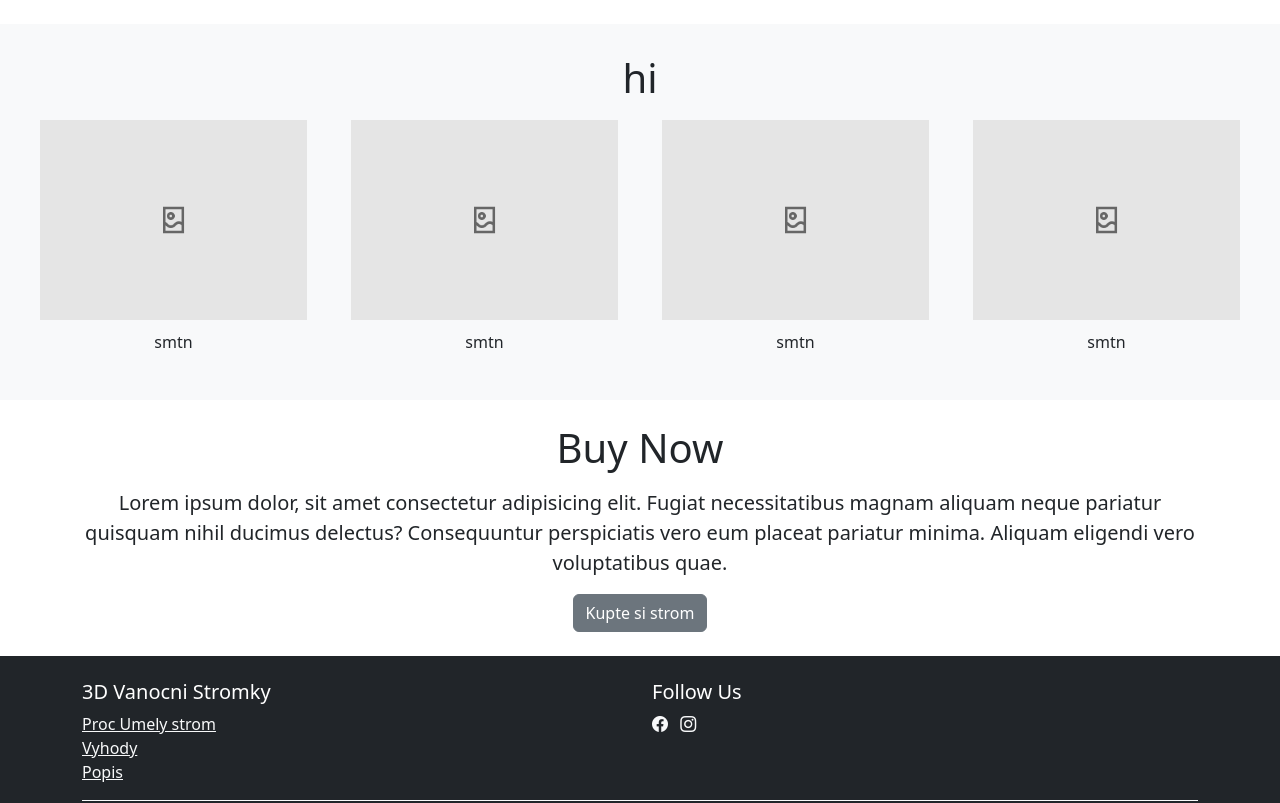
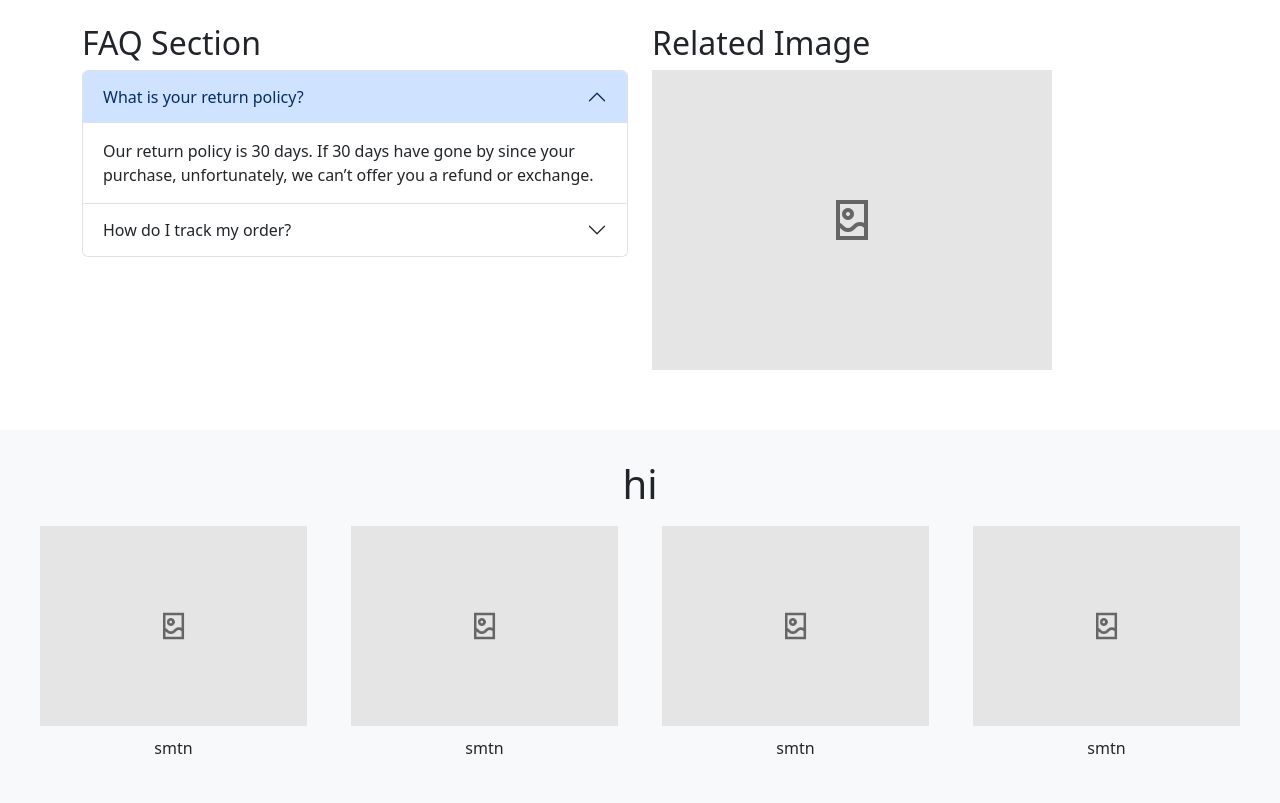
Before and after one commit to DuraSky/christmasTree, a website: page pages/index.html in a window 1280 px wide. Shown: the part 1320-2123 px from the top of the page. Drawn offline with nearby package versions, Linux system fonts and the light colour scheme.

Commit message:
added more content

```diff
--- a/assets/css/style.scss
+++ b/assets/css/style.scss
@@ -48,3 +48,17 @@
 .box > p {
   padding: 10px;
 }
+
+/* Custom CSS to limit the maximum width of fluid containers */
+.max-width-custom {
+  max-width: 3000px; /* or any maximum width you prefer */
+  margin-right: auto;
+  margin-left: auto;
+}
+
+.faq {
+  //   display: flex;
+  //   align-items: center; /* Aligns vertically */
+  //   justify-content: center; /* Aligns horizontally */
+  margin: 60px auto;
+}
--- a/pages/index.html
+++ b/pages/index.html
@@ -93,7 +93,7 @@
               class="img-fluid mb-3"
             />
           </div>
-          <div class="col-lg-3">
+          <div class="col-sm-12 col-lg-3">
             <div class="row">
               <div class="col-12">
                 <h1>hi</h1>
@@ -112,7 +112,7 @@
     </section>
 
     <!-- proc sekce -->
-    <section>
+    <section class="max-width-custom">
       <div class="belt">
         <div class="box">
           <p class="lead">1</p>
@@ -153,8 +153,80 @@
       </div>
     </section>
 
+    <div class="container mt-5 faq">
+      <div class="row">
+        <!-- FAQ Column -->
+        <div class="col-md-6">
+          <h2>FAQ Section</h2>
+          <div class="accordion" id="faqAccordion">
+            <div class="accordion-item">
+              <h2 class="accordion-header" id="headingOne">
+                <button
+                  class="accordion-button"
+                  type="button"
+                  data-bs-toggle="collapse"
+                  data-bs-target="#collapseOne"
+                  aria-expanded="true"
+                  aria-controls="collapseOne"
+                >
+                  What is your return policy?
+                </button>
+              </h2>
+              <div
+                id="collapseOne"
+                class="accordion-collapse collapse show"
+                aria-labelledby="headingOne"
+                data-bs-parent="#faqAccordion"
+              >
+                <div class="accordion-body">
+                  Our return policy is 30 days. If 30 days have gone by since
+                  your purchase, unfortunately, we can’t offer you a refund or
+                  exchange.
+                </div>
+              </div>
+            </div>
+            <div class="accordion-item">
+              <h2 class="accordion-header" id="headingTwo">
+                <button
+                  class="accordion-button collapsed"
+                  type="button"
+                  data-bs-toggle="collapse"
+                  data-bs-target="#collapseTwo"
+                  aria-expanded="false"
+                  aria-controls="collapseTwo"
+                >
+                  How do I track my order?
+                </button>
+              </h2>
+              <div
+                id="collapseTwo"
+                class="accordion-collapse collapse"
+                aria-labelledby="headingTwo"
+                data-bs-parent="#faqAccordion"
+              >
+                <div class="accordion-body">
+                  You can track your order status by visiting the 'Order Status'
+                  link provided in your confirmation email.
+                </div>
+              </div>
+            </div>
+            <!-- Add more questions as needed -->
+          </div>
+        </div>
+        <!-- Image Column -->
+        <div class="col-md-6">
+          <h2>Related Image</h2>
+          <img
+            src="/assets/images/image-sm.png"
+            class="img-fluid"
+            alt="Descriptive Alt Text"
+          />
+        </div>
+      </div>
+    </div>
+
     <!-- sestaveni -->
-    <section>
+    <section class="max-width-custom">
       <div class="container-fluid bg-light text-center sestaveni">
         <h1>hi</h1>
         <div class="row">
@@ -196,8 +268,6 @@
 
     <!-- CTA -->
     <section>
-      <!-- CTA -->
-      <section>
       <div class="container text-center my-4">
         <div class="row">
           <div class="col-12">
@@ -219,12 +289,13 @@
         </div>
       </div>
     </section>
-    </section>
 
     <!-- footer -->
-    <footer class="bg-dark text-white mt-auto">
+    <footer
+      class="bg-dark text-white mt-auto max-width-custom justify-content-space"
+    >
       <div class="container py-4">
-        <div class="row">
+        <div class="row justify-content-between">
           <div class="col-md-6 mb-3 mb-md-0">
             <h5>3D Vanocni Stromky</h5>
             <ul class="list-unstyled">
```
Also changed, not shown: assets/css/style.css, 1 other file. Lines whose indentation alone changed are shown as unchanged.
